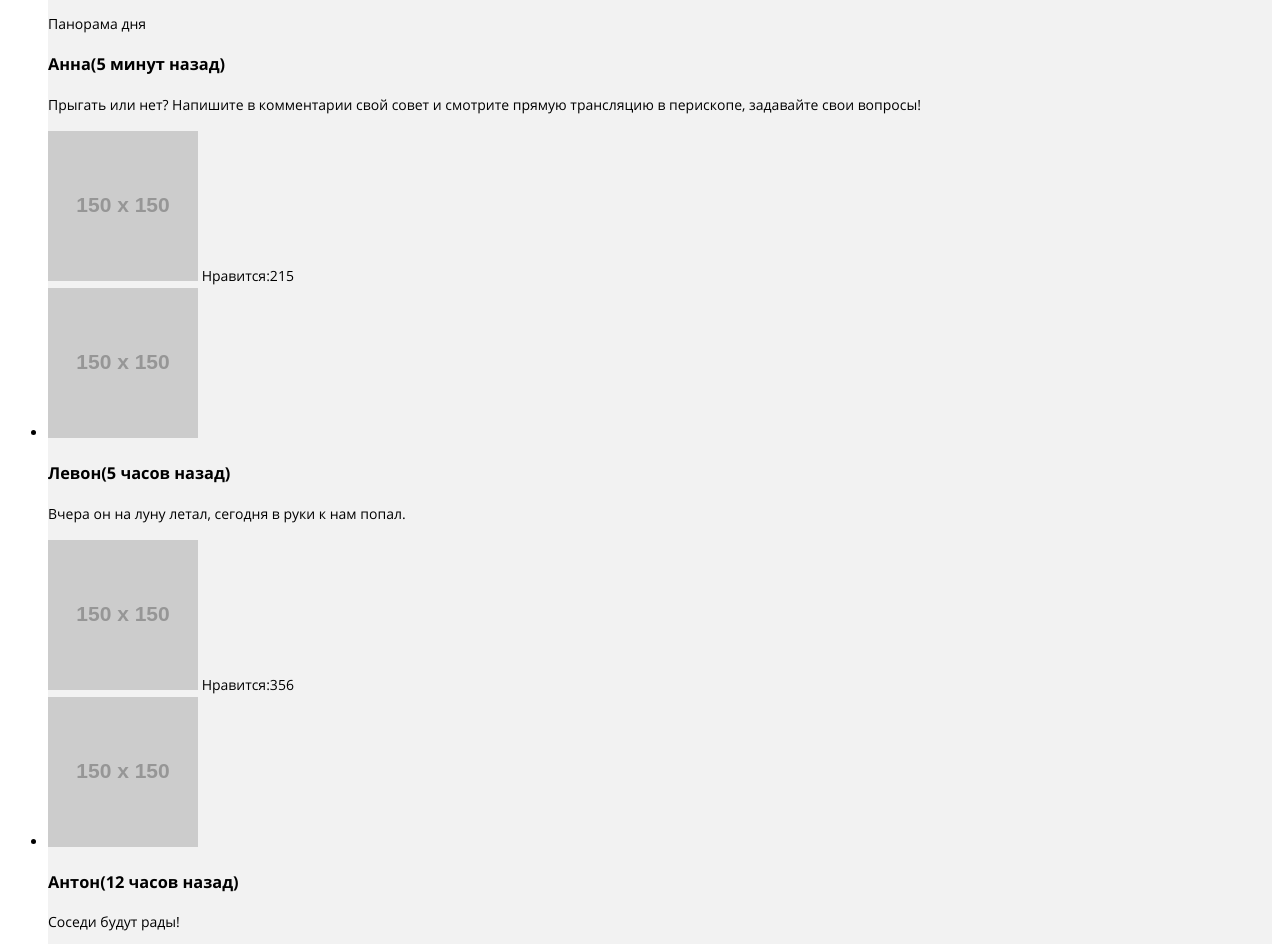
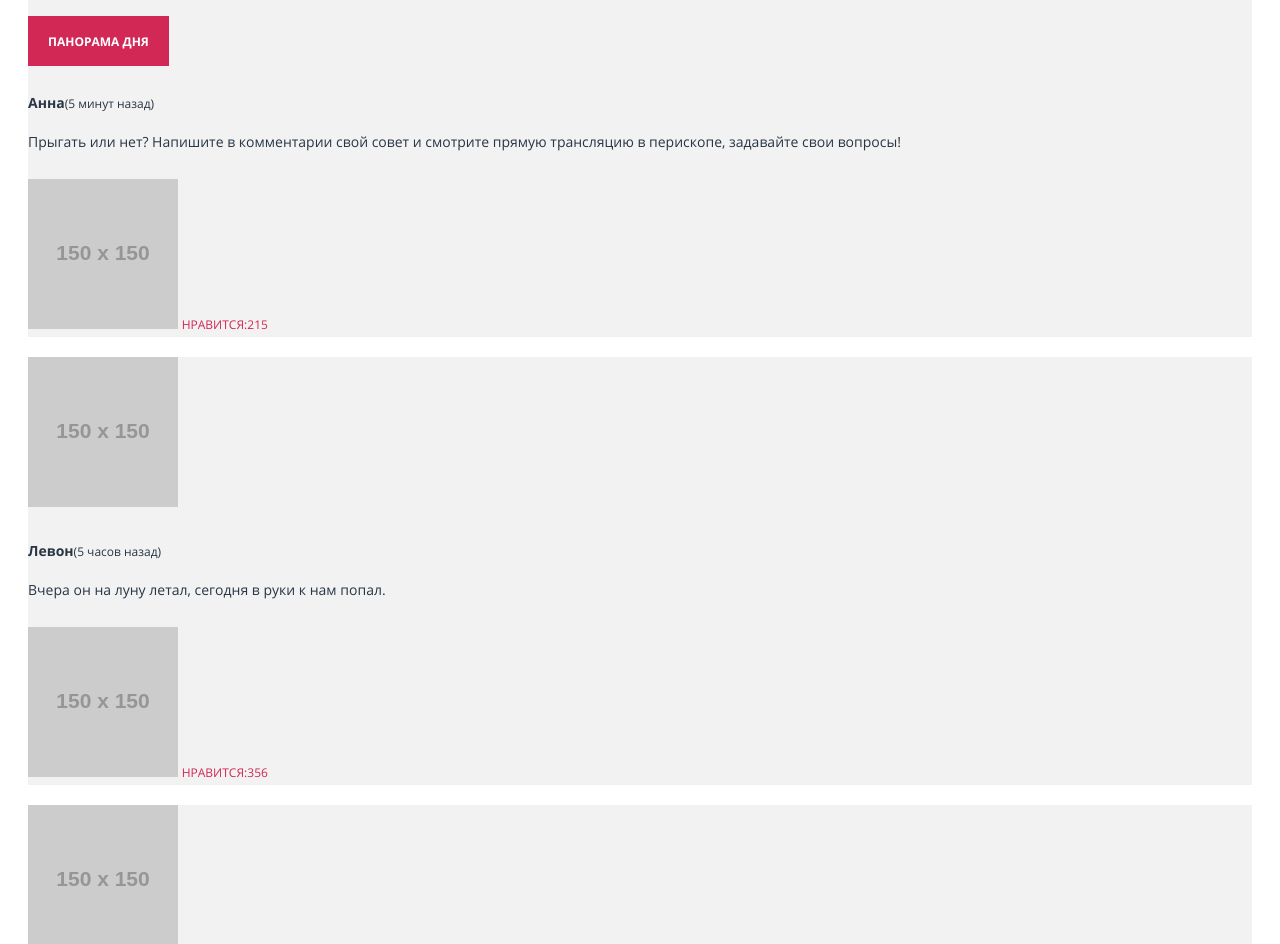
Before and after one commit to nsaprykina/918475-pink-21, a website: page source/catalog.html in a window 1280 px wide. Shown: the part 721-1665 px from the top of the page. Drawn offline with nearby package versions, Linux system fonts and the light colour scheme; files that its build step writes are made by us from their sources; placeholder pictures from the web are drawn by us.

Commit message:
Стилизация страницы Фотографии

```diff
--- a/source/catalog.html
+++ b/source/catalog.html
@@ -48,10 +48,10 @@
           <li class="photo-comments__item">
             <div class="photo-comments__image">
               <img class="photo-comments__image-gallery photo-comments__image-gallery--panorama" src="https://via.placeholder.com/150x150">
-              <p>Панорама дня</p>
+              <p class="photo-comments__panorama">Панорама дня</p>
             </div>
-            <h3 class="photo-comments__title">Анна<span>(5 минут назад)</span></h3>
-            <p>Прыгать или нет? Напишите в комментарии свой совет и смотрите прямую трансляцию в перископе, задавайте свои вопросы!</p>
+            <h3 class="photo-comments__title">Анна<span class="photo-comments__time">(5 минут назад)</span></h3>
+            <p class="photo-comments__text">Прыгать или нет? Напишите в комментарии свой совет и смотрите прямую трансляцию в перископе, задавайте свои вопросы!</p>
             <a class="photo-comments__button">
               <span class="visually-hidden">like</span>
               <img class="photo-comments__button-image" src="https://via.placeholder.com/150x150">
@@ -62,8 +62,8 @@
             <div class="photo-comments__image">
               <img class="photo-comments__image-gallery" src="https://via.placeholder.com/150x150">
             </div>
-            <h3 class="photo-comments__title">Левон<span>(5 часов назад)</span></h3>
-            <p>Вчера он на луну летал, сегодня в руки к нам попал.</p>
+            <h3 class="photo-comments__title">Левон<span class="photo-comments__time">(5 часов назад)</span></h3>
+            <p class="photo-comments__text">Вчера он на луну летал, сегодня в руки к нам попал.</p>
             <a class="photo-comments__button">
               <span class="visually-hidden">like</span>
               <img class="photo-comments__button-image" src="https://via.placeholder.com/150x150">
@@ -74,8 +74,8 @@
             <div class="photo-comments__image">
               <img class="photo-comments__image-gallery" src="https://via.placeholder.com/150x150">
             </div>
-            <h3 class="photo-comments__title">Антон<span>(12 часов назад)</span></h3>
-            <p>Соседи будут рады!</p>
+            <h3 class="photo-comments__title">Антон<span class="photo-comments__time">(12 часов назад)</span></h3>
+            <p class="photo-comments__text">Соседи будут рады!</p>
             <a class="photo-comments__button">
               <span class="visually-hidden">like</span>
               <img  class="photo-comments__button-image" src="https://via.placeholder.com/150x150">
@@ -86,8 +86,8 @@
             <div class="photo-comments__image">
               <img class="photo-comments__image-gallery" src="https://via.placeholder.com/150x150">
             </div>
-            <h3 class="photo-comments__title">Борис<span>(20 часов назад)</span></h3>
-            <p>Здесь могла быть ваша цитата о высоком и вечном.</p>
+            <h3 class="photo-comments__title">Борис<span class="photo-comments__time">(20 часов назад)</span></h3>
+            <p class="photo-comments__text">Здесь могла быть ваша цитата о высоком и вечном.</p>
             <a class="photo-comments__button">
               <span class="visually-hidden">like</span>
               <img class="photo-comments__image-gallery" src="https://via.placeholder.com/150x150">
@@ -98,8 +98,8 @@
             <div class="photo-comments__image">
               <img class="photo-comments__image-gallery" src="https://via.placeholder.com/150x150">
             </div>
-            <h3 class="photo-comments__title">Сергей<span>(25 часов назад)</span></h3>
-            <p>Самая кубанская в мире!</p>
+            <h3 class="photo-comments__title">Сергей<span class="photo-comments__time">(25 часов назад)</span></h3>
+            <p class="photo-comments__text">Самая кубанская в мире!</p>
             <a class="photo-comments__button">
               <span class="visually-hidden">like</span>
               <img class="photo-comments__button-image" src="https://via.placeholder.com/150x150">
@@ -110,8 +110,8 @@
             <div class="photo-comments__image">
               <img class="photo-comments__image-gallery" src="https://via.placeholder.com/150x150">
             </div>
-            <h3 class="photo-comments__title">Максим<span>(40 часов назад)</span></h3>
-            <p>Где снег-то?</p>
+            <h3 class="photo-comments__title">Максим<span class="photo-comments__time">(40 часов назад)</span></h3>
+            <p class="photo-comments__text">Где снег-то?</p>
             <a class="photo-comments__button">
               <span class="visually-hidden">like</span>
               <img class="photo-comments__button-image" src="https://via.placeholder.com/150x150">
@@ -122,8 +122,8 @@
             <div class="photo-comments__image">
               <img class="photo-comments__image-gallery" src="https://via.placeholder.com/150x150">
             </div>
-            <h3 class="photo-comments__title">Надежда<span>(45 часов назад)</span></h3>
-            <p>Вчера он на луну летал, сегодня в руки к нам попал.</p>
+            <h3 class="photo-comments__title">Надежда<span class="photo-comments__time">(45 часов назад)</span></h3>
+            <p class="photo-comments__text">Вчера он на луну летал, сегодня в руки к нам попал.</p>
             <a class="photo-comments__button">
               <span class="visually-hidden">like</span>
               <img class="photo-comments__button-image" src="https://via.placeholder.com/150x150">
@@ -131,7 +131,7 @@
             <span class="photo-comments__color">Нравится:2560</span>
           </li>
         </ul>
-        <p>Затмите их всех! Выкладывайте все, что накопилось в телефоне!</p>
+        <p class="photo-comments__appeal">Затмите их всех! Выкладывайте все, что накопилось в телефоне!</p>
       </section>
 
       <section class="photo-editor">
@@ -163,8 +163,8 @@
             <span class="visually-hidden">Шкала приближения</span>
             <input class="tools__input-range" type="range" min="1" max="100">
           </div>
-          <input class="photo-editor__input" type="submit" value="Запостить">
-          <input class="photo-editor__input" type="reset" value="Отмена">
+          <input class="photo-editor__input phote-editor__input--submit" type="submit" value="Запостить">
+          <input class="photo-editor__input phote-editor__input--reset" type="reset" value="Отмена">
         </form>
       </section>
     </main>
--- a/source/less/blocks/photo-comments.less
+++ b/source/less/blocks/photo-comments.less
@@ -1,7 +1,56 @@
+.photo-comments__list {
+  padding: 0;
+  margin: 0;
+}
+
 .photo-comments__item {
   background-color: @color-light-grey;
+  list-style-type: none;
+  margin: 20px 20px;
 }
 
-.photo-editor {
-  background-color: @color-light-grey;
+.photo-comments__panorama {
+  font-size: 12px;
+  line-height: 24px;
+  font-weight: 700;
+  text-transform: uppercase;
+  background-color: @color-crimson;
+  color: @color-white;
+  padding: 14px 20px;
+  width: 101px;
+  height: 22px;
 }
+
+.photo-comments__title {
+  font-size: 14px;
+  line-height: 24px;
+  font-weight: 700;
+  color: @color-grey;
+  margin: 0;
+  margin-top: 25px;
+  margin-bottom: 14px;
+}
+
+.photo-comments__time {
+  font-size: 12px;
+  line-height: 24px;
+  font-weight: 300;
+  color: @color-grey;
+}
+
+.photo-comments__text {
+  margin: 0;
+  margin-bottom: 25px;
+  font-size: 14px;
+  line-height: 24px;
+  font-weight: 400;
+  color: @color-grey;
+}
+
+.photo-comments__color {
+  font-size: 12px;
+  line-height: 24px;
+  font-weight: 400;
+  color: @color-crimson;
+  text-transform: uppercase;
+}
--- a/source/less/blocks/photo-editor.less
+++ b/source/less/blocks/photo-editor.less
@@ -0,0 +1,17 @@
+.photo-editor {
+  background-color: @color-light-grey;
+}
+
+.photo-editor__input {
+  font-size: 18px;
+  line-height: 18px;
+  font-weight: 700;
+}
+
+.phote-editor__input--submit {
+  color: @color-crimson;
+}
+
+.photo-editor__input--reset {
+  color: @color-grey;
+}
```
Also changed, not shown: source/index.html (+3 -3 lines).
